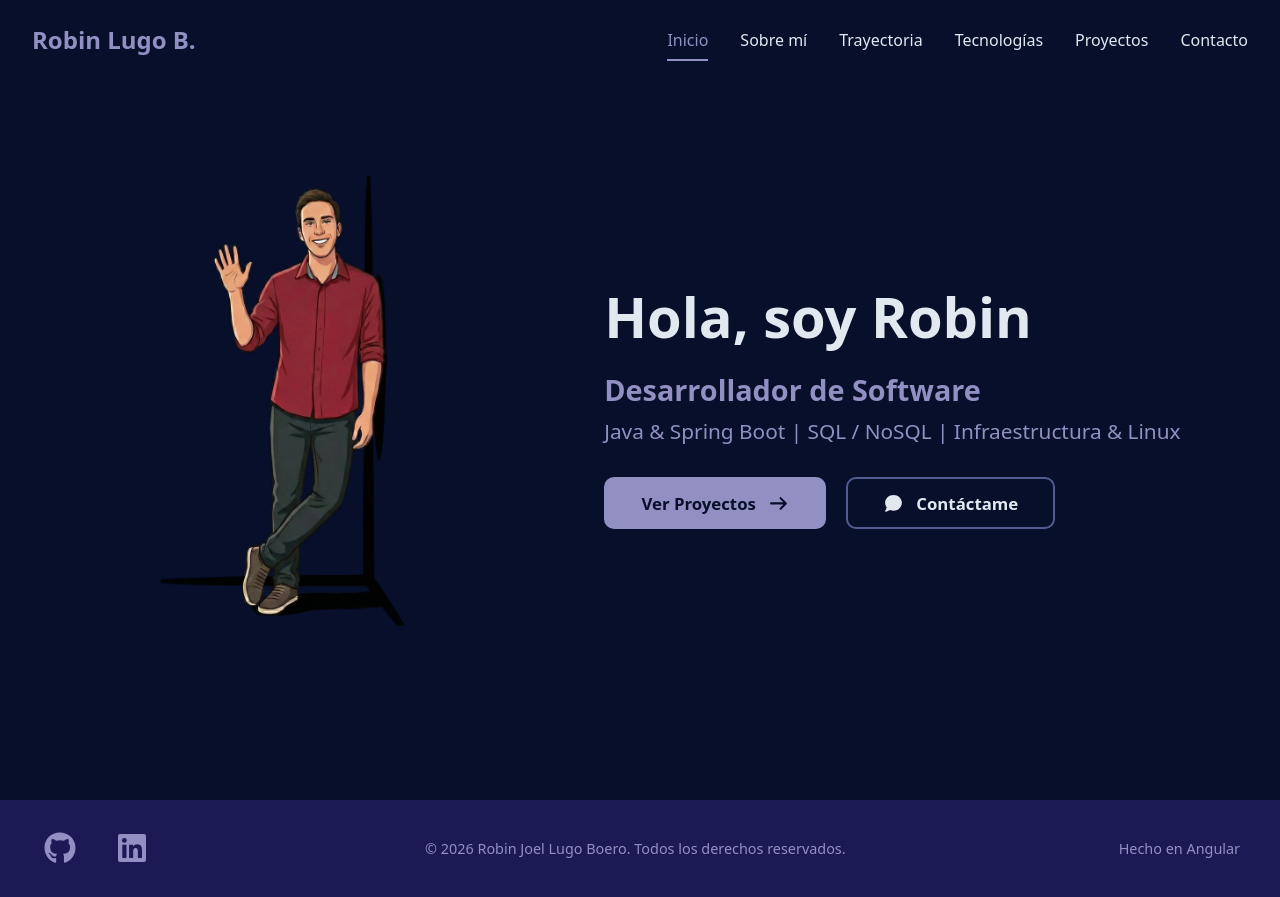
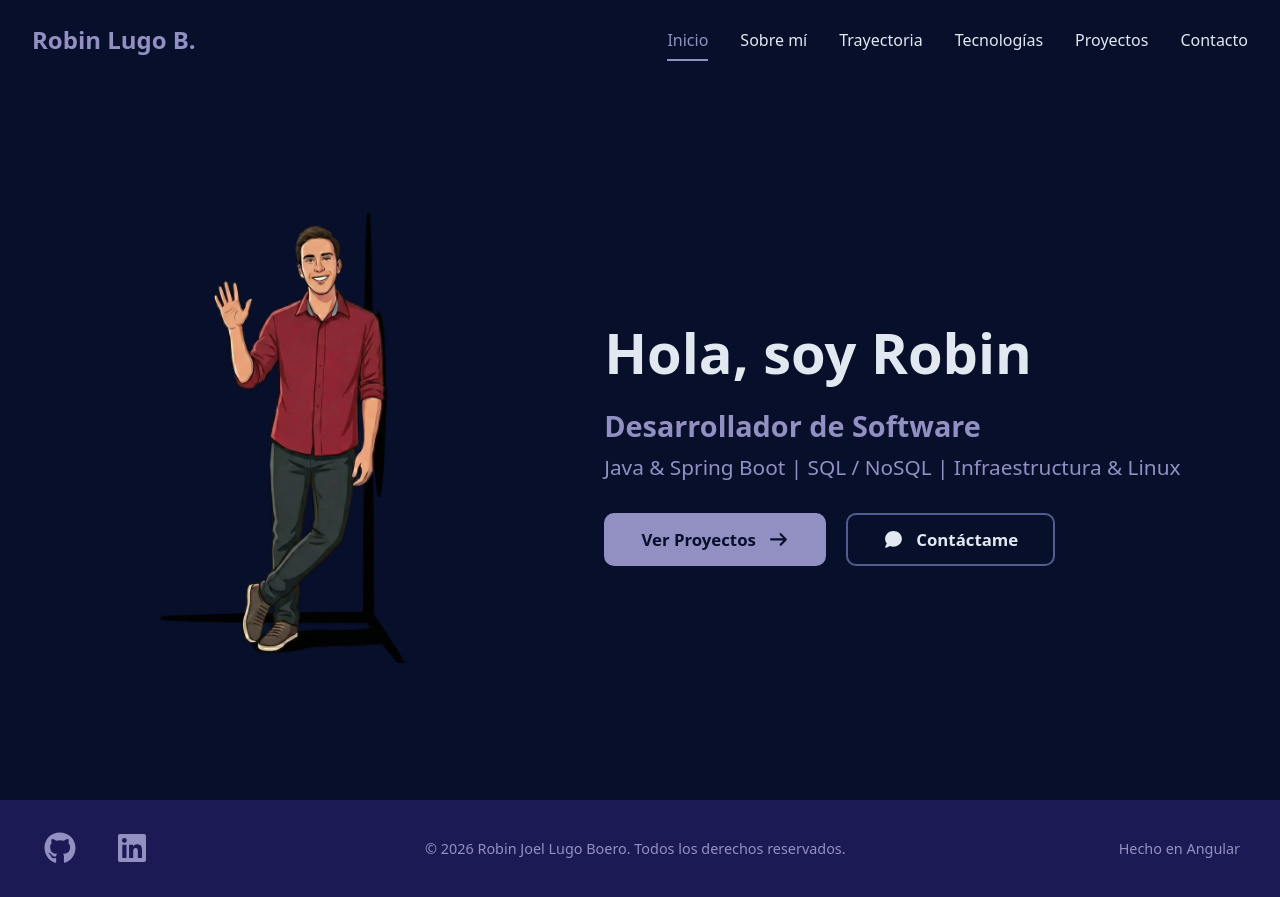
Before and after one commit to RobinLB99/robinlugoboero, an Angular app: page /home in a window 1280 px wide. Built offline with nearby package versions, Linux system fonts and the light colour scheme.

Commit message:
style(global): optimizar contenedor de página y estandarizar comillas en fuentes

```diff
--- a/src/styles.css
+++ b/src/styles.css
@@ -31,13 +31,13 @@ body {
     system-ui,
     -apple-system,
     BlinkMacSystemFont,
-    "Segoe UI",
+    'Segoe UI',
     Roboto,
     Oxygen,
     Ubuntu,
     Cantarell,
-    "Open Sans",
-    "Helvetica Neue",
+    'Open Sans',
+    'Helvetica Neue',
     sans-serif;
   -webkit-font-smoothing: antialiased;
   -moz-osx-font-smoothing: grayscale;
@@ -46,16 +46,10 @@ body {
 /* === GLOBAL CLASSES === */
 .page-container {
   width: 100%;
-  min-height: 100vh;
-  display: flex;
-  flex-direction: column;
-  /*
-    Instead of centering everything, we'll let the page components decide their alignment.
-    This is more flexible.
-    justify-content: center;
-    align-items: center;
-   */
+  min-height: 100dvh;
   padding-top: var(--nav-height);
+  display: grid;
+  align-items: center;
 }
 
 a {
```
